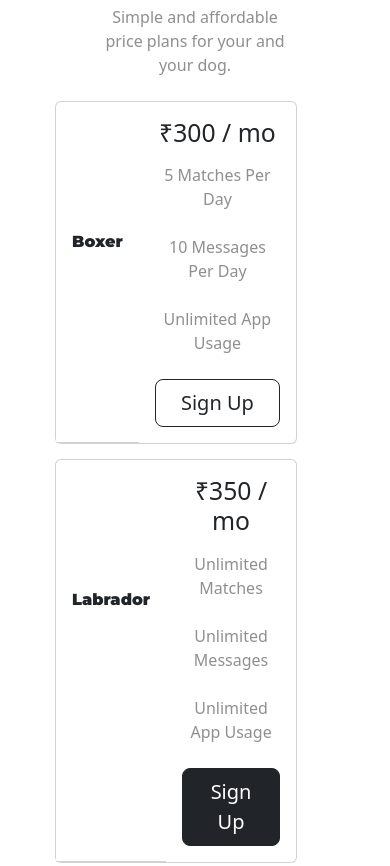
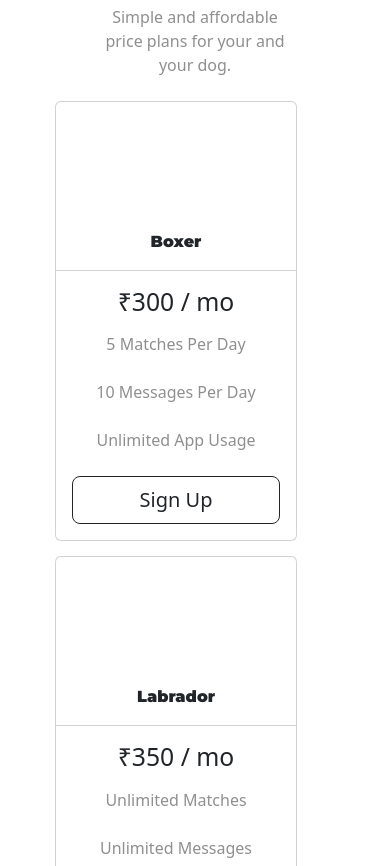
Before and after one commit to Arvidev30/Doggo, a plain HTML site: page index.html in a window 390 px wide. Shown: the part 2227-3093 px from the top of the page. Drawn offline with nearby package versions, Linux system fonts and the light colour scheme.

Commit message:
card style cmnt

```diff
--- a/css/styles.css
+++ b/css/styles.css
@@ -161,10 +161,10 @@ h1{
   h3{
     font-size: 1rem;
   }
-  .card{
+  /* .card{
 
     flex-direction: row;
-  }
+  } */
 
   .head{
     padding-left: -2%;
```
